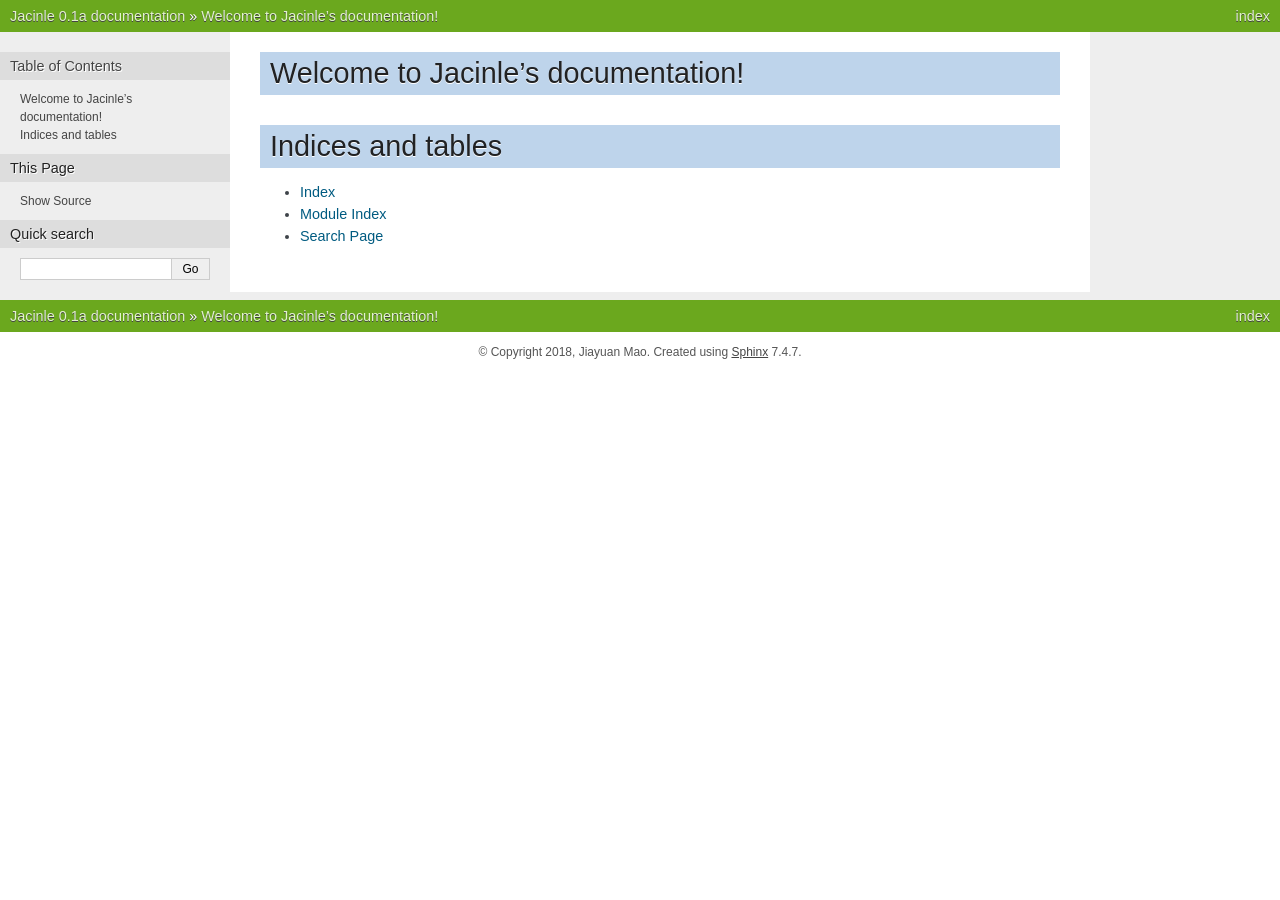
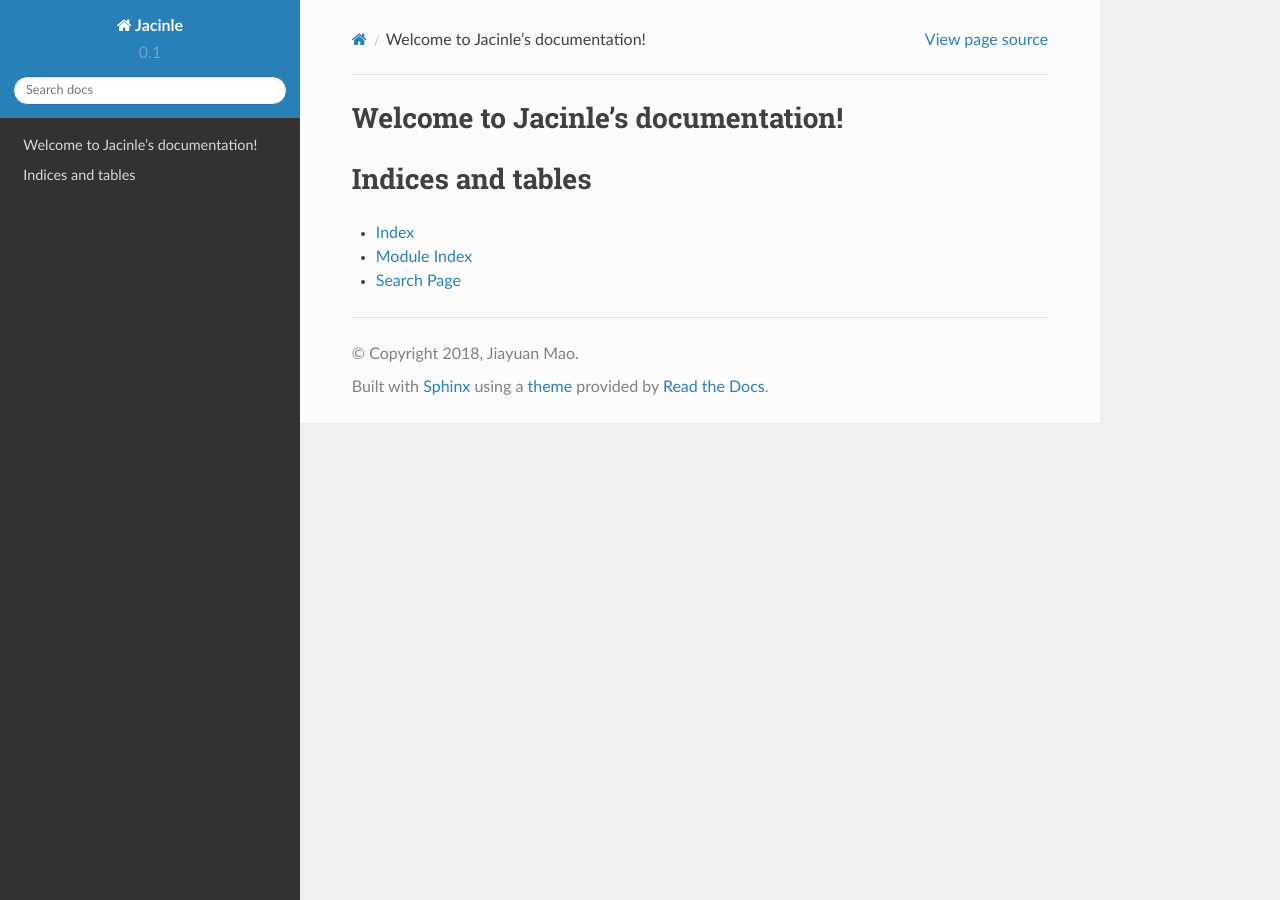
Before and after one commit to enthusiastdev121/Jacinle, a Sphinx documentation site: the page built from docs/source/index.rst, in a window 1280 px wide. Built offline with Sphinx 7.4.7 and the Read the Docs theme 2.0.0, drawn with Linux system fonts in a browser that asks for light colours.

Commit message:
[rtd] update theme

```diff
--- a/docs/requirements.txt
+++ b/docs/requirements.txt
@@ -1,4 +1,3 @@
 -r ../requirements.txt
 http://download.pytorch.org/whl/cu80/torch-0.3.1-cp35-cp35m-linux_x86_64.whl
-gym
 torchvision
--- a/docs/source/conf.py
+++ b/docs/source/conf.py
@@ -20,6 +20,8 @@
 import os
 import sys
 sys.path.insert(0, os.path.abspath('../../'))
+
+import sphinx_rtd_theme
 
 # -- General configuration ------------------------------------------------
 
@@ -87,7 +89,7 @@ todo_include_todos = False
 # The theme to use for HTML and HTML Help pages.  See the documentation for
 # a list of builtin themes.
 #
-html_theme = 'nature'
+html_theme = 'sphinx_rtd_theme'
 
 # Theme options are theme-specific and customize the look and feel of a theme
 # further.  For a list of options available for each theme, see the
```
